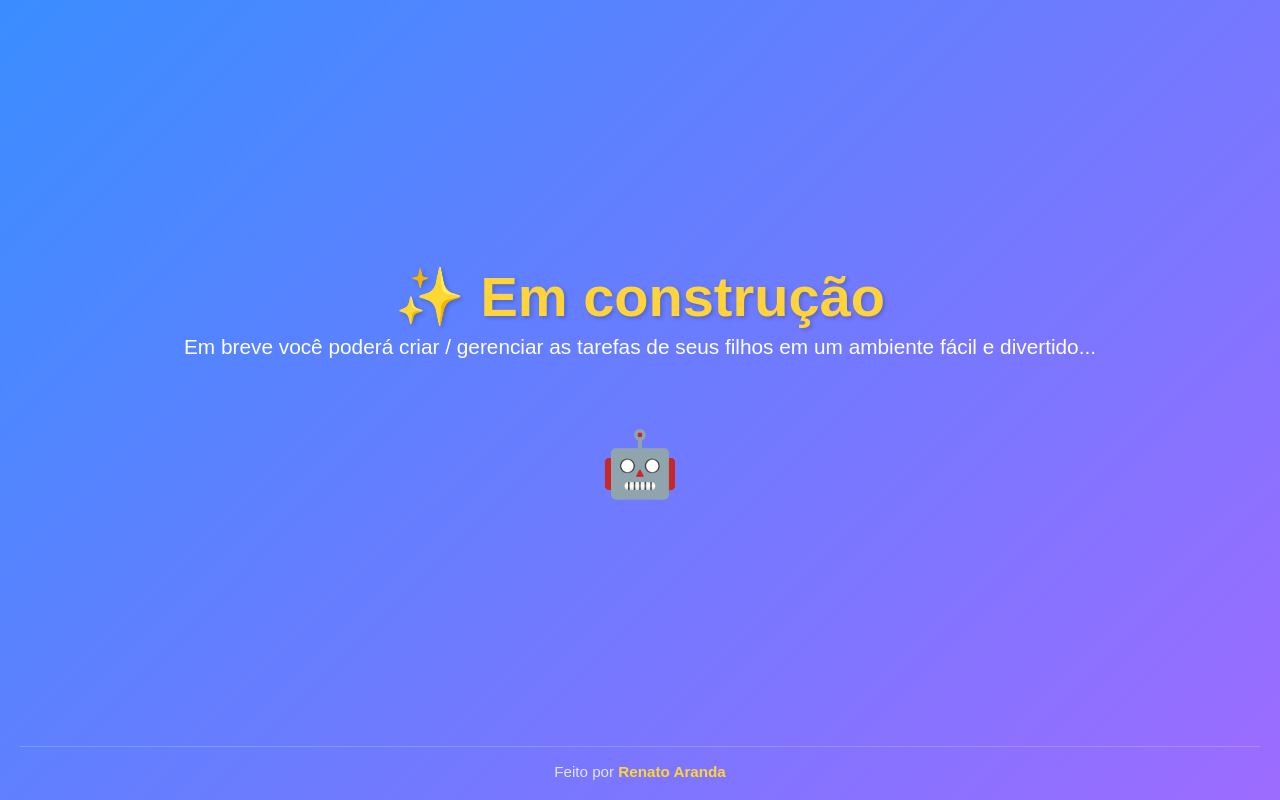
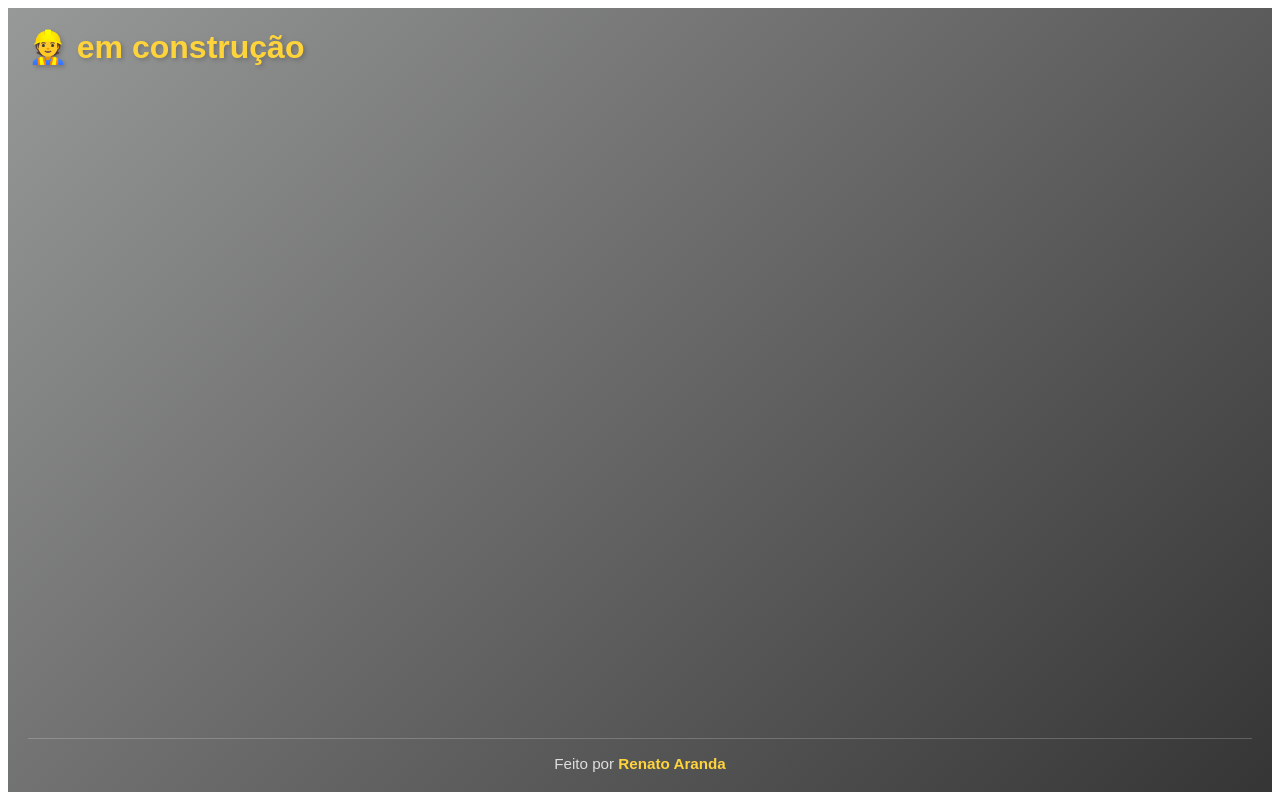
Before and after one commit to renatoaranda/clone-tabnews, a Next.js app: page / in a window 1280 px wide. Built offline with nearby package versions, Linux system fonts and the light colour scheme.

Commit message:
desfazendo alterações.

```diff
--- a/pages/_app.js
+++ /dev/null
@@ -1,15 +0,0 @@
-import React, { useEffect } from "react";
-
-function MyApp({ Component, pageProps }) {
-  useEffect(() => {
-    // Remove margens e padding padrão
-    document.body.style.margin = "0";
-    document.body.style.padding = "0";
-    document.documentElement.style.margin = "0";
-    document.documentElement.style.padding = "0";
-  }, []);
-
-  return <Component {...pageProps} />;
-}
-
-export default MyApp;
--- a/pages/index.js
+++ b/pages/index.js
@@ -5,32 +5,19 @@ function Home() {
         display: "flex",
         flexDirection: "column",
         justifyContent: "space-between",
-        alignItems: "center",
-        height: "100vh",
-        background: "linear-gradient(135deg, #3A8DFF 0%, #9C6BFF 100%)",
+        height: "98vh",
+        background: "linear-gradient(135deg, #979898ff 0%, #353536ff 100%)",
         padding: "20px",
         fontFamily: "'Poppins', 'Nunito', sans-serif",
         boxSizing: "border-box",
         overflow: "hidden",
+        textAlign: "left",
       }}
     >
       {/* Conteúdo principal */}
-      <div
-        style={{
-          display: "flex",
-          flexDirection: "column",
-          justifyContent: "center",
-          alignItems: "center",
-          flex: 1,
-          textAlign: "center",
-          color: "white",
-          overflow: "auto",
-          width: "100%",
-        }}
-      >
+
       <h1
         style={{
-            fontSize: "clamp(2rem, 8vw, 3.5rem)",
           fontWeight: "700",
           marginBottom: "clamp(10px, 3vh, 20px)",
           color: "#FFD43B",
@@ -38,31 +25,8 @@ function Home() {
           margin: "0",
         }}
       >
-          ✨ Em construção
+        👷 em construção
       </h1>
-        <p
-          style={{
-            fontSize: "clamp(1rem, 4vw, 1.3rem)",
-            fontWeight: "500",
-            maxWidth: "90%",
-            lineHeight: "1.6",
-            color: "white",
-            marginBottom: "clamp(20px, 5vh, 40px)",
-            margin: "0 0 clamp(20px, 5vh, 40px) 0",
-          }}
-        >
-          Em breve você poderá criar / gerenciar as tarefas de seus filhos em um
-          ambiente fácil e divertido...
-        </p>
-        <div
-          style={{
-            fontSize: "clamp(2rem, 10vw, 4rem)",
-            marginTop: "clamp(15px, 3vh, 30px)",
-          }}
-        >
-          🤖
-        </div>
-      </div>
 
       {/* Rodapé */}
       <footer
```
Lines whose indentation alone changed are shown as unchanged.
